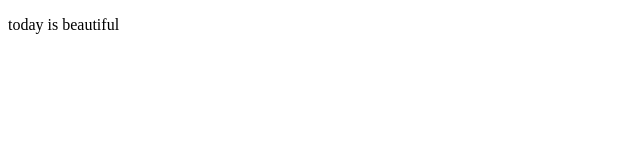
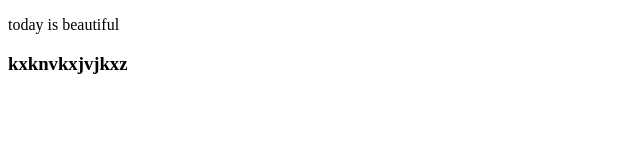
Before and after one commit to machphy/python_programming_, a plain HTML site: page index.html in a window 1280 px wide. Shown: the whole page, without its empty margins (0-640 px from the left). Drawn offline with Linux system fonts and the light colour scheme.

Commit message:
mnbvchdsgfhsdvfsh

```diff
--- a/index.html
+++ b/index.html
@@ -7,5 +7,6 @@
 </head>
 <body>
     <p>today is beautiful</p>
+    <h3>kxknvkxjvjkxz</h3>
 </body>
 </html>
```
